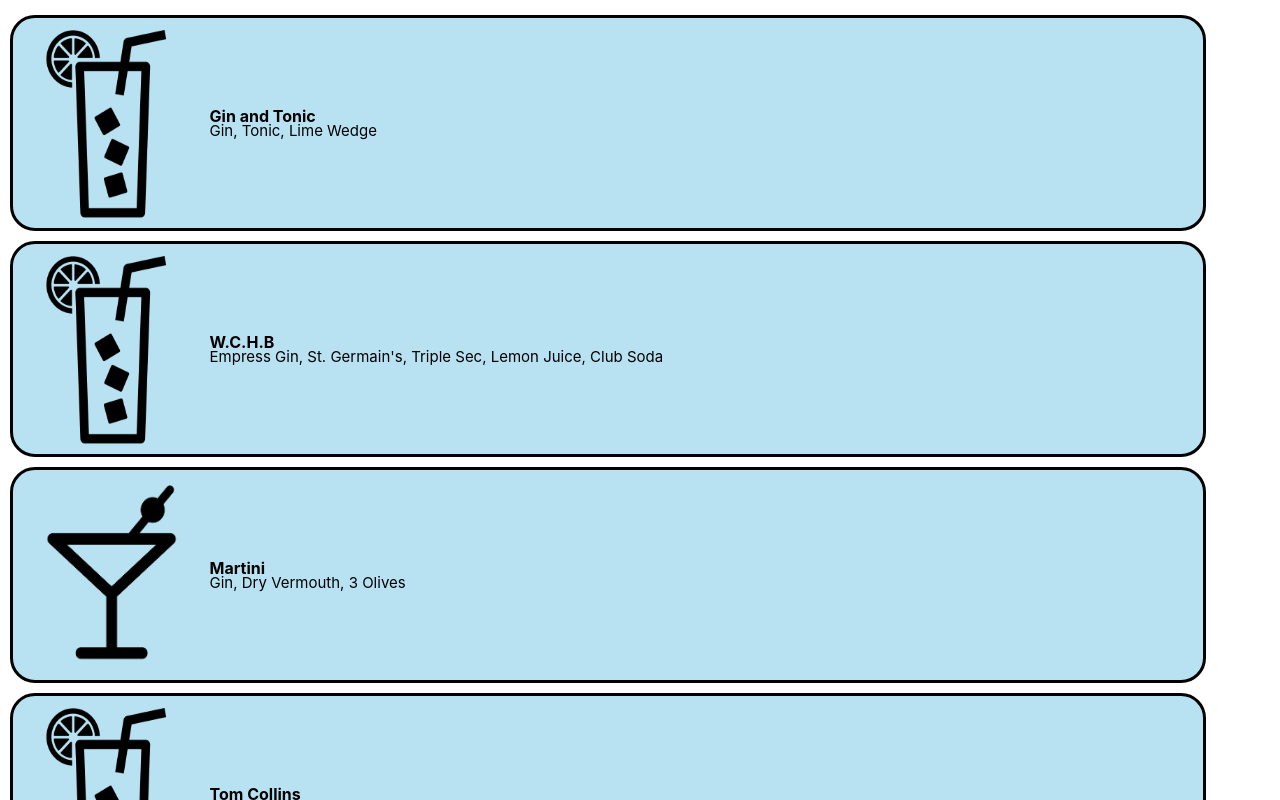
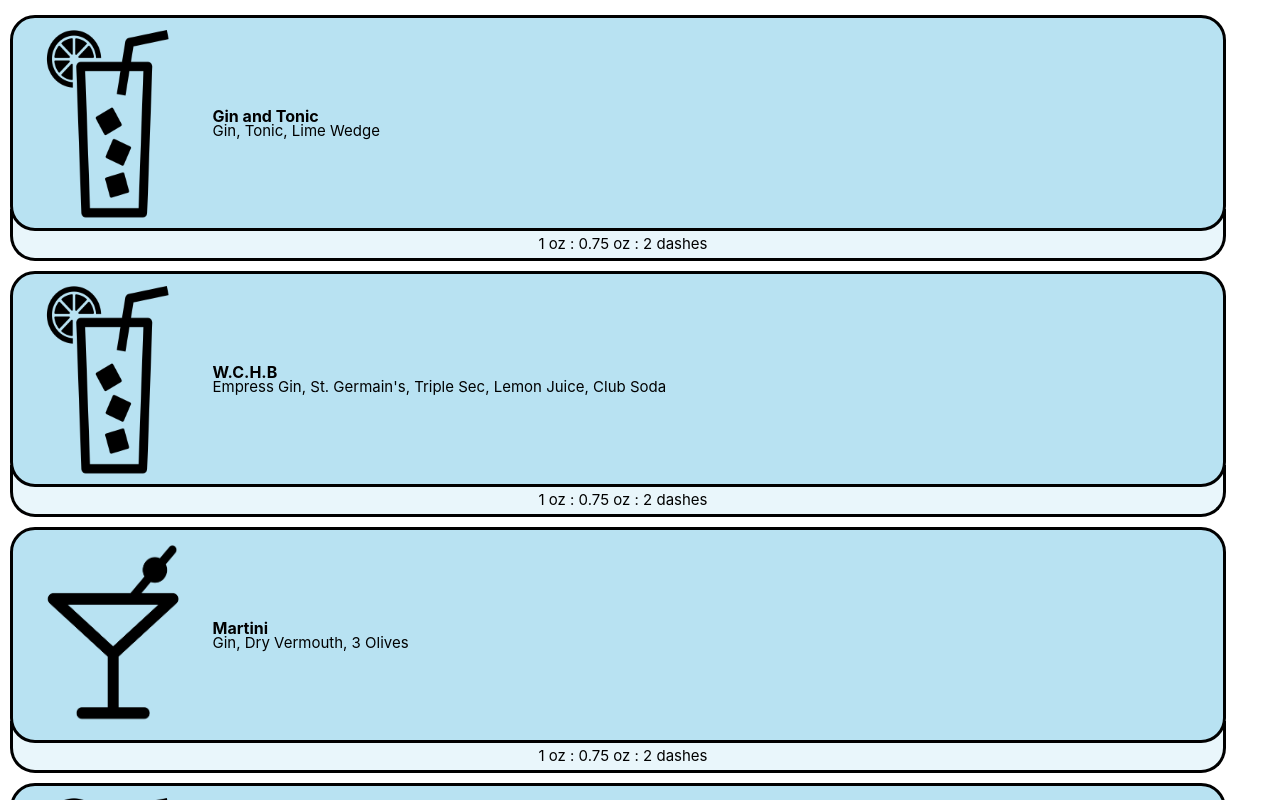
Before and after one commit to pennington57/pennington57.github.io, a React (Create React App) app: page / in a window 1280 px wide. Shown: the top 800 px of the page. Built offline with nearby package versions, Linux system fonts and the light colour scheme.

Commit message:
add ratio cards

```diff
--- a/src/components/Cocktail/Cocktail.css
+++ b/src/components/Cocktail/Cocktail.css
@@ -11,13 +11,35 @@
     width: 200px;
 }
 
-.drink-card {
+.drink-card, .instruction-card {
     display: flex;
     margin-left: 10px;
+    border: 3px solid;
+    width: 95%;
+    box-sizing: border-box;
+}
+
+.drink-card {
+    border-radius: 25px;
+    z-index: 10;
+}
+
+.instruction-card {
+    border-bottom-left-radius: 25px;
+    border-bottom-right-radius: 25px;
     margin-bottom: 10px;
-    border: 3px solid;
-    border-radius: 25px;
-    width: 93%;
+    margin-top: -22px;
+    border-top: none;
+    padding-left: 10px;
+    padding-top: 10px;
+    position: relative;
+    z-index: -1;
+}
+
+.instructions {
+    margin-left: auto;
+    margin-right: auto;
+    margin-bottom: 5px;
 }
 
 .drink-info {
@@ -43,7 +65,7 @@
     font-weight: bold;
 }
 
-.ingredients {
+.ingredients, .instructions {
     font-size: 15px;
 }
 
@@ -55,22 +77,46 @@
     background-color: #FDEB7B;
 }
 
+.instruction-card.whisky {
+    background-color: #F9F3CC;
+}
+
 .gin {
     background-color: #B8E2F2;
+}
+
+.instruction-card.gin {
+    background-color: #e9f6fb;
 }
 
 .scotch {
     background-color: #FDC773;
 }
 
+.vodka {
+    background-color: #F7F7F7;
+}
+
+.instruction-card.vodka {
+    background-color: #FFFFFF;
+}
+
 .tequila {
     background-color: #FFE6C7;
+}
+
+.instruction-card.tequila {
+    background-color: #FFF7ED;
 }
 
 .rum {
     background-color: #CEB49D;
 }
 
+.instruction-card.rum {
+    background-color: #E3D8CF;
+}
+
 .brandy {
     background-color: #B45754;
 }
--- a/src/components/Cocktail/Cocktail.js
+++ b/src/components/Cocktail/Cocktail.js
@@ -7,7 +7,8 @@ const Cocktail = (props) => {
     <div className="drink-section">
       {props.drinks.map((drink) => {
         return (
-            <div class={"drink-card " + drink.spirit + " " + drink.availability}>
+          <div class={"recipe " + drink.availability}>
+            <div class={"drink-card " + drink.spirit}>
                 <div class="image">
                     <img src={"/" + drink.glass + ".png"}></img>
                 </div>
@@ -16,6 +17,10 @@ const Cocktail = (props) => {
                     <p class="ingredients">{drink.ingredients}</p>
                 </div>
             </div>
+            <div class={"instruction-card " + drink.spirit}>
+              <p class="instructions">1 oz : 0.75 oz : 2 dashes</p>
+            </div>
+          </div>
         );
       })}
     </div>
```
